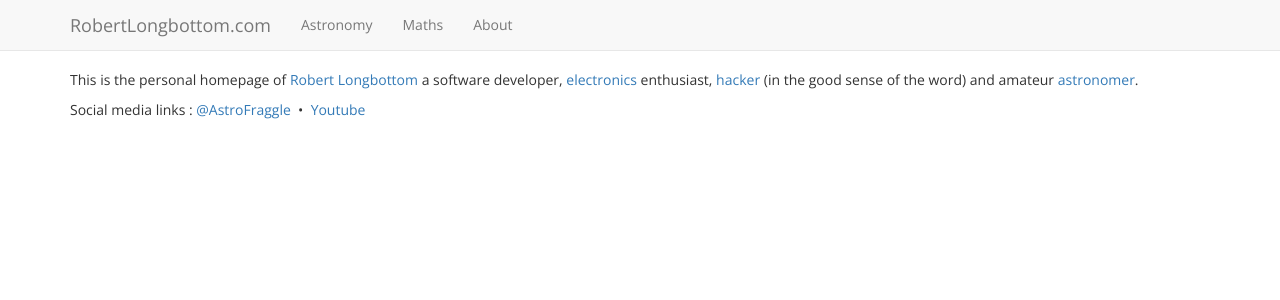
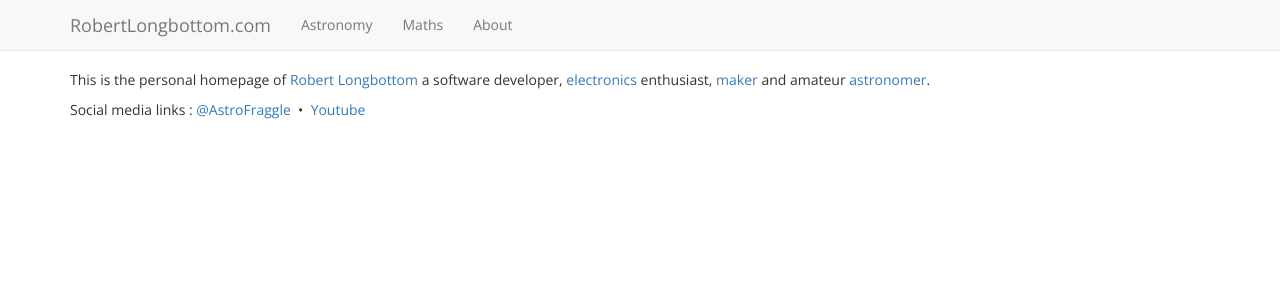
Before and after one commit to RobertCL/RobertCL.github.io, a Jekyll site: the page built from index.html, in a window 1280 px wide. Shown: the top 300 px of the page. Built offline with Jekyll 4.4.1, drawn with Linux system fonts in a browser that asks for light colours; nearby versions of some CDN libraries; Markdown is read by kramdown in place of the engine named in the settings.

Commit message:
update hackspace link

```diff
--- a/index.html
+++ b/index.html
@@ -6,7 +6,7 @@
 
 <p>This is the personal homepage of <a href="http://robertlongbottom.com">Robert Longbottom</a> a
 	software developer, <a href="/electronics">electronics</a> enthusiast,
-	<a href="http://swindon.hackspace.org.uk">hacker</a> (in the good sense of the word)
+	<a href="http://www.swindon-makerspace.org/">maker</a>
 	and amateur <a href="/astronomy">astronomer</a>.</p>
 
 <p>Social media links :
```
